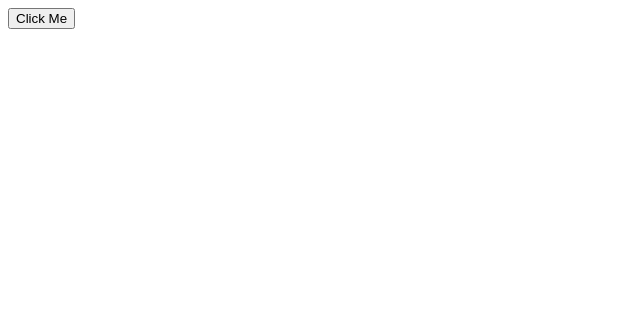
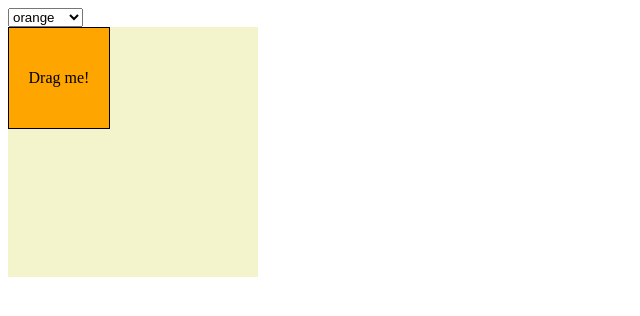
Before and after one commit to ndejoma/react-18-with-yarn, a React (Create React App) app: page / in a window 1280 px wide. Shown: the top 316 px of the page, without its empty margins (0-640 px from the left). Built offline with nearby package versions, Linux system fonts and the light colour scheme.

Commit message:
React challenges done, mutatio of state updates

```diff
--- a/src/App.js
+++ b/src/App.js
@@ -1,13 +1,167 @@
 /** @format */
 
-import React from 'react';
+import React, { useState } from 'react';
+import { useImmer } from 'use-immer';
+import Canvas from './Canvas';
 
+// const App = () => {
+// 	const [person, setPerson] = useImmer({
+// 		name: 'John Maina',
+// 		age: 18
+// 	});
+// 	return (
+// 		<div>
+// 			<h1>
+// 				Hello {person.name} your age now is {person.age} happy birthday
+// 			</h1>
+// 			<br />
+
+// 			<input
+// 				type='text'
+// 				onChange={e => {
+// 					setPerson(draft => {
+// 						draft.name = e.target.value;
+// 					});
+// 				}}
+// 				name='name'
+// 				value={person.name}
+// 			/>
+// 			<br />
+// 			<br />
+// 			<button
+// 				onClick={e => {
+// 					setPerson(draft => {
+// 						console.dir(draft);
+// 						draft.age++;
+// 					});
+// 				}}>
+// 				Get birthdays
+// 			</button>
+// 		</div>
+// 	);
+// };
+
+// const App = () => {
+// 	const [person, updatePerson] = useImmer({
+// 		name: 'Niki de Saint Phalle',
+// 		artwork: {
+// 			title: 'Blue Nana',
+// 			city: 'Hamburg',
+// 			image: 'https://i.imgur.com/Sd1AgUOm.jpg'
+// 		}
+// 	});
+
+// 	const handleChange = e => {
+// 		const name = e.target.name;
+// 		const value = e.target.value;
+// 		updatePerson(draft => {
+// 			if (name === 'name') {
+// 				draft[name] = value;
+// 			} else {
+// 				draft.artwork[name] = value;
+// 			}
+// 		});
+// 	};
+// 	return (
+// 		<>
+// 			<label>
+// 				Name:
+// 				<input
+// 					name='name'
+// 					value={person.name}
+// 					onChange={handleChange}
+// 				/>
+// 			</label>
+// 			<label>
+// 				Title:
+// 				<input
+// 					name='title'
+// 					value={person.artwork.title}
+// 					onChange={handleChange}
+// 				/>
+// 			</label>
+// 			<label>
+// 				City:
+// 				<input
+// 					name='city'
+// 					value={person.artwork.city}
+// 					onChange={handleChange}
+// 				/>
+// 			</label>
+// 			<label>
+// 				Image:
+// 				<input
+// 					name='image'
+// 					value={person.artwork.image}
+// 					onChange={handleChange}
+// 				/>
+// 			</label>
+// 			<p>
+// 				<i>{person.artwork.title}</i>
+// 				{' by '}
+// 				{person.name}
+// 				<br />
+// 				(located in {person.artwork.city})
+// 			</p>
+// 			<img src={person.artwork.image} alt={person.artwork.title} />
+// 		</>
+// 	);
+// };
+
+// const App = () => {
+// 	const [player, setPlayer] = useImmer({
+// 		firstName: 'Ranjani',
+// 		lastName: 'Shettar',
+// 		score: 10
+// 	});
+
+// 	function handlePlusClick() {
+// 		setPlayer(draft => {
+// 			draft.score++;
+// 		});
+// 	}
+
+// 	function handleFirstNameChange(e) {
+// 		setPlayer(draft => {
+// 			draft.firstName = e.target.value;
+// 		});
+// 	}
+
+// 	function handleLastNameChange(e) {
+// 		setPlayer(draft => {
+// 			draft.lastName = e.target.value;
+// 		});
+// 	}
+
+// 	return (
+// 		<>
+// 			<label>
+// 				Score: <b>{player.score}</b>{' '}
+// 				<button onClick={handlePlusClick}>+1</button>
+// 			</label>
+// 			<label>
+// 				First name:
+// 				<input
+// 					value={player.firstName}
+// 					onChange={handleFirstNameChange}
+// 				/>
+// 			</label>
+// 			<label>
+// 				Last name:
+// 				<input
+// 					value={player.lastName}
+// 					onChange={handleLastNameChange}
+// 				/>
+// 			</label>
+// 		</>
+// 	);
+// };
+
+/***Challenge 2 */
 const App = () => {
 	return (
-		<div>
-			<button>Click Me</button>
-		</div>
-	);
+		<Canvas />
+	)
 };
 
 export default App;
--- /dev/null
+++ b/src/Background.js
@@ -0,0 +1,18 @@
+/** @format */
+
+export default function Background({ position }) {
+	return (
+		<div
+			style={{
+				position: 'absolute',
+				transform: `translate(
+          ${position.x}px,
+          ${position.y}px
+        )`,
+				width: 250,
+				height: 250,
+				backgroundColor: 'rgba(200, 200, 0, 0.2)'
+			}}
+		/>
+	);
+}
--- /dev/null
+++ b/src/Box.js
@@ -0,0 +1,55 @@
+/** @format */
+
+import { useState } from 'react';
+
+export default function Box({ children, color, position, onMove }) {
+	const [lastCoordinates, setLastCoordinates] = useState(null);
+
+	function handlePointerDown(e) {
+		e.target.setPointerCapture(e.pointerId);
+		setLastCoordinates({
+			x: e.clientX,
+			y: e.clientY
+		});
+	}
+
+	function handlePointerMove(e) {
+		if (lastCoordinates) {
+			setLastCoordinates({
+				x: e.clientX,
+				y: e.clientY
+			});
+			const dx = e.clientX - lastCoordinates.x;
+			const dy = e.clientY - lastCoordinates.y;
+			onMove(dx, dy);
+		}
+	}
+
+	function handlePointerUp(e) {
+		setLastCoordinates(null);
+	}
+
+	return (
+		<div
+			onPointerDown={handlePointerDown}
+			onPointerMove={handlePointerMove}
+			onPointerUp={handlePointerUp}
+			style={{
+				width: 100,
+				height: 100,
+				cursor: 'grab',
+				backgroundColor: color,
+				position: 'absolute',
+				border: '1px solid black',
+				display: 'flex',
+				justifyContent: 'center',
+				alignItems: 'center',
+				transform: `translate(
+          ${position.x}px,
+          ${position.y}px
+        )`
+			}}>
+			{children}
+		</div>
+	);
+}
--- /dev/null
+++ b/src/Canvas.js
@@ -0,0 +1,49 @@
+/** @format */
+import { useState } from 'react';
+import Background from './Background.js';
+import Box from './Box.js';
+import { useImmer } from 'use-immer';
+
+const initialPosition = {
+	x: 0,
+	y: 0
+};
+
+export default function Canvas() {
+	const [shape, setShape] = useImmer({
+		color: 'orange',
+		position: initialPosition
+	});
+
+	function handleMove(dx, dy) {
+		setShape(draft => {
+			draft.position = {
+				x: shape.position.x + dx,
+				y: shape.position.y + dy
+			};
+		});
+	}
+
+	function handleColorChange(e) {
+		setShape(draft => {
+			draft.color = e.target.value;
+		});
+	}
+
+	return (
+		<>
+			<select value={shape.color} onChange={handleColorChange}>
+				<option value='orange'>orange</option>
+				<option value='lightpink'>lightpink</option>
+				<option value='aliceblue'>aliceblue</option>
+			</select>
+			<Background position={initialPosition} />
+			<Box
+				color={shape.color}
+				position={shape.position}
+				onMove={handleMove}>
+				Drag me!
+			</Box>
+		</>
+	);
+}
```
